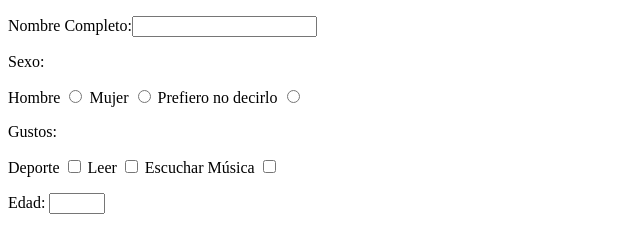
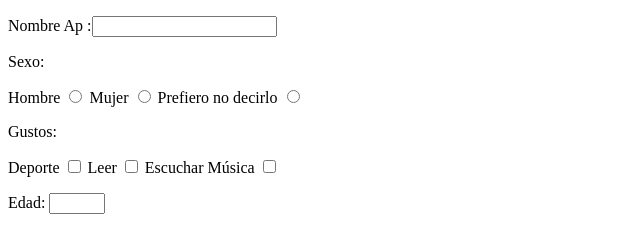
Before and after one commit to paldogh/Git_Web_3, a plain HTML site: page PracticasWeb_Aldo23/p3_formularios/forms.html in a window 1280 px wide. Shown: the top 227 px of the page, 0-640 px from the left. Drawn offline with Linux system fonts and the light colour scheme.

Commit message:
Update forms.html

```diff
--- a/PracticasWeb_Aldo23/p3_formularios/forms.html
+++ b/PracticasWeb_Aldo23/p3_formularios/forms.html
@@ -8,7 +8,7 @@
 
 
 <form action="post" method="post">
-<p>Nombre Completo:<input type ="text"  required="required"/> </p>
+<p>Nombre Ap :<input type ="text"  required="required"/> </p>
 <p>Sexo:</p>
 <p>Hombre <input type="radio" name="grupo1" />
     Mujer  <input type="radio"  name ="grupo1"/>
```
